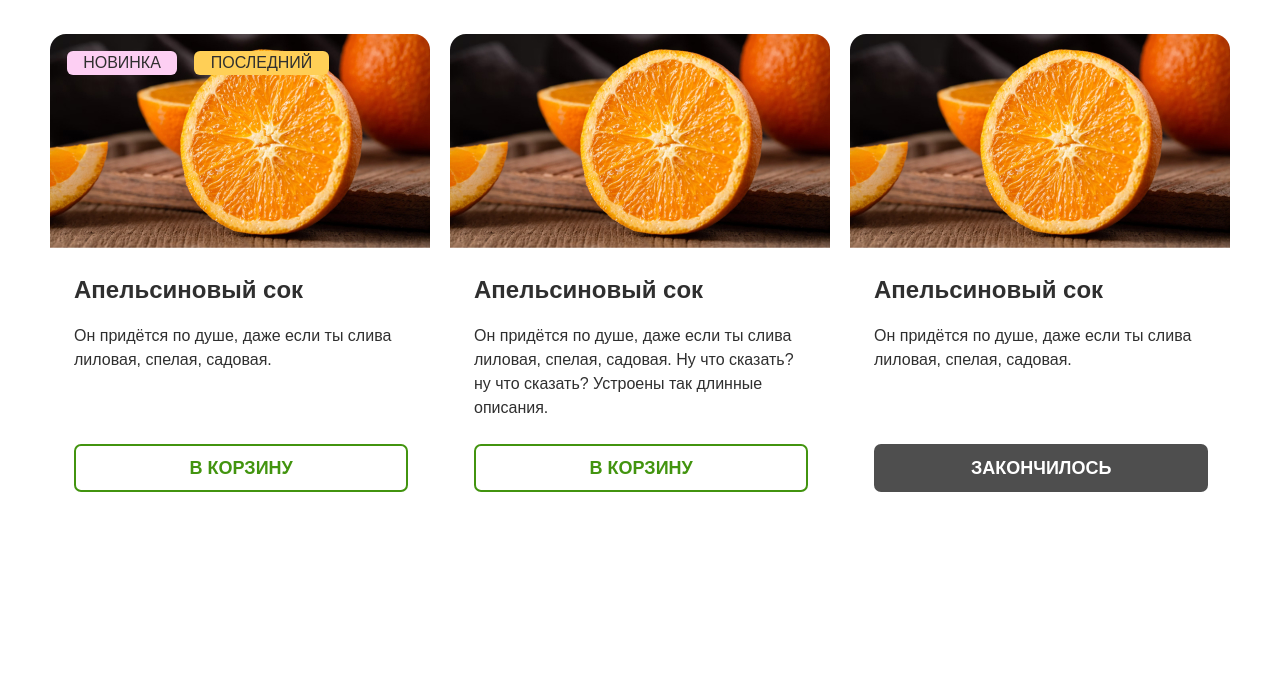
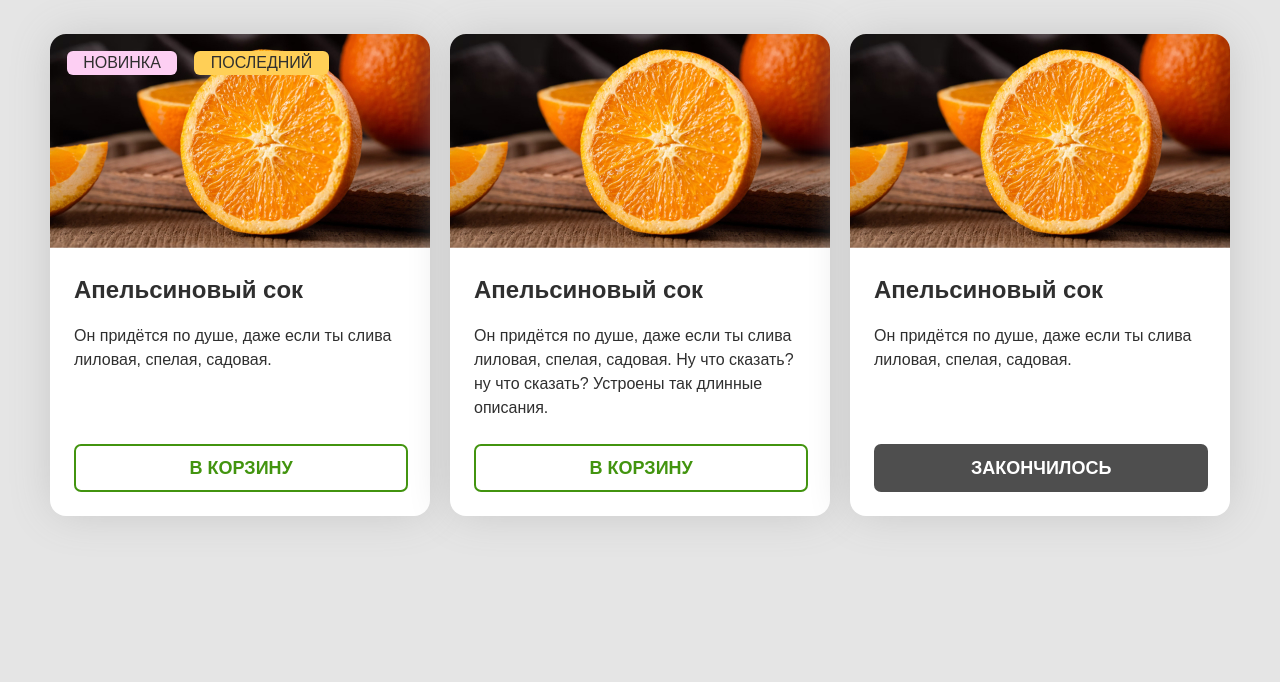
Before and after one commit to fox1206/test-task-15082022, a plain HTML site: page 01-product-card/index.html in a window 1280 px wide. Shown: the part 118-800 px from the top of the page. Drawn offline with Linux system fonts and the light colour scheme.

Commit message:
feat: add style
Add style:
1. color for body
2. box-shadow for section__card

```diff
--- a/01-product-card/index.css
+++ b/01-product-card/index.css
@@ -6,6 +6,7 @@
 }
 
 :root{
+  --bodyColor: #E5E5E5;
   --mineShaft: #2F2F2F;
   --tundora: #4E4E4E;
   --white: #FFFFFF;
@@ -18,6 +19,7 @@
 body{
   margin-top: 40px;
   font-family: "Arial";
+  background-color: var(--bodyColor);
 }
 
 .section{
@@ -49,6 +51,8 @@ body{
   width: 380px;
   height: 482px;
   border-radius: 16px;
+  box-shadow: 0px 0px 45px -4px #C4C4C4;
+  background-color: var(--white);
 }
 
 .section__previev{
```
